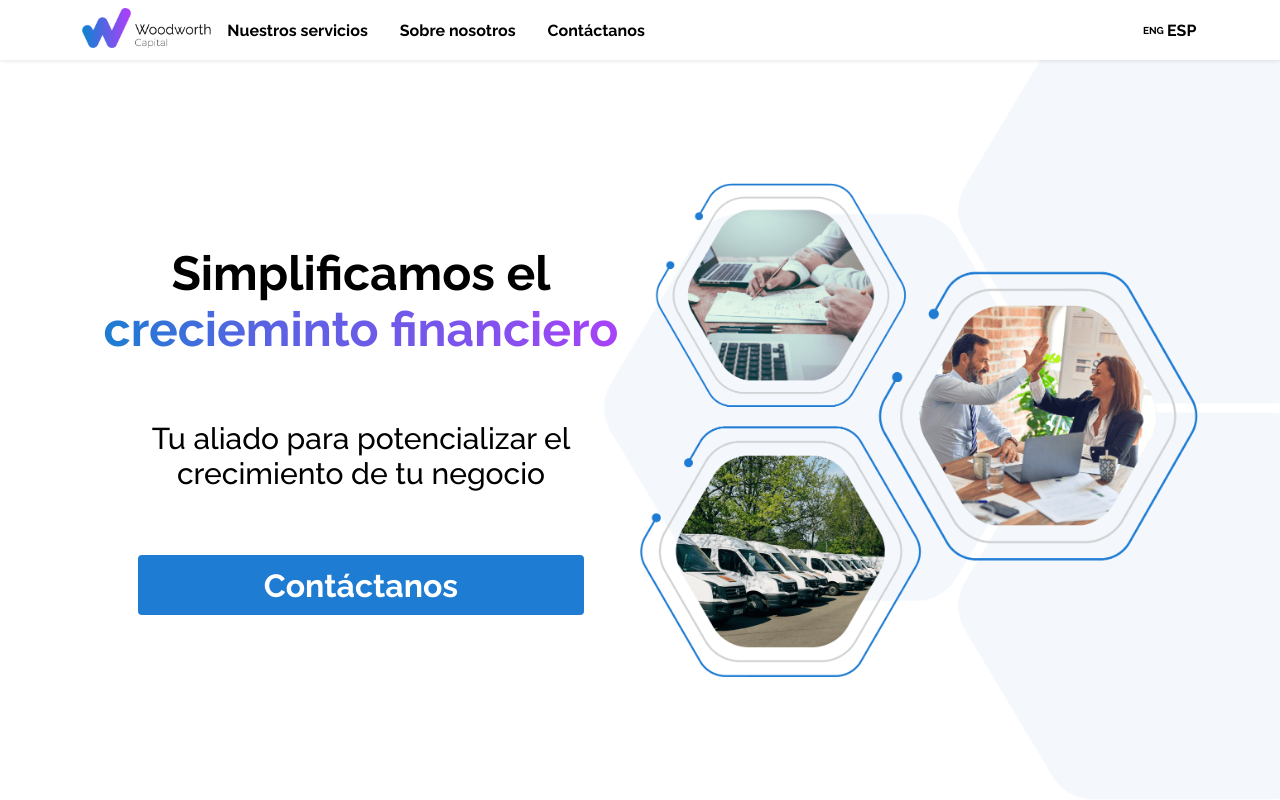
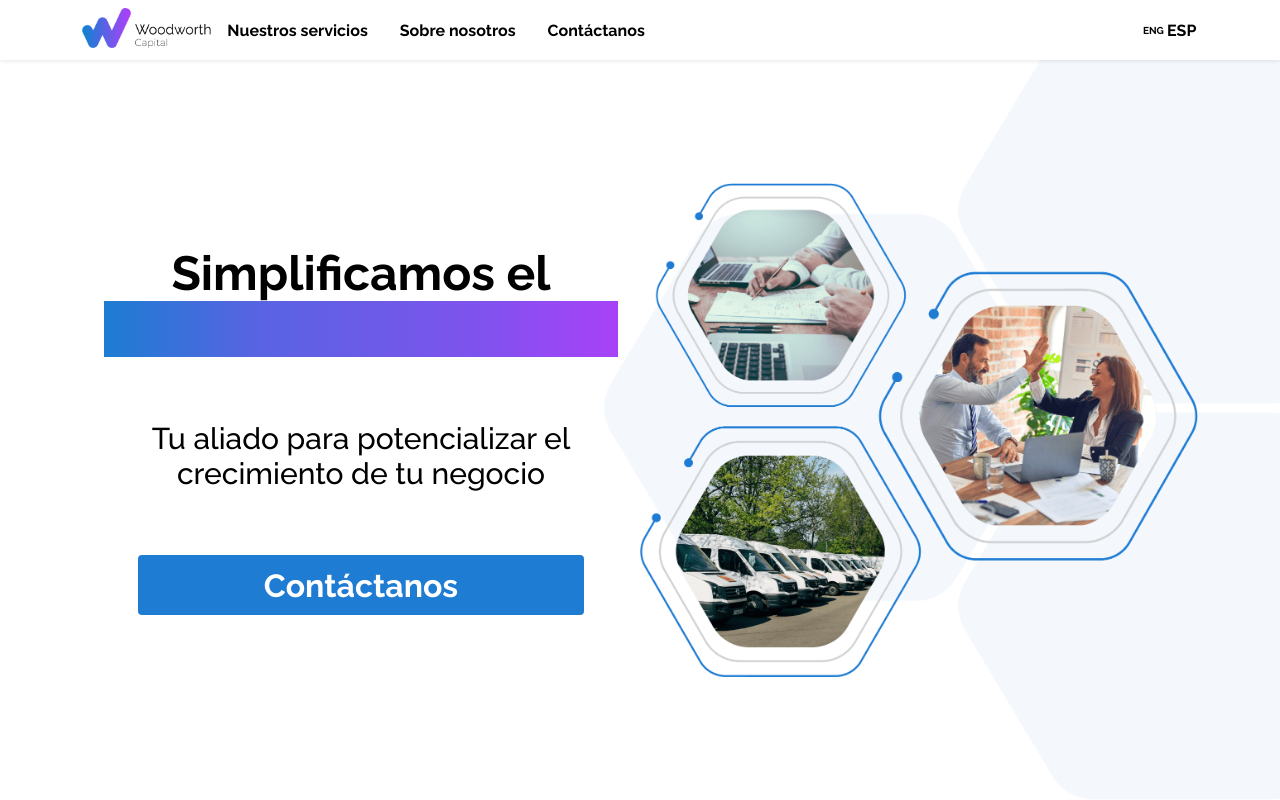
Before and after one commit to eneasbaroni/woodworth, a React (Create React App) app: page / in a window 1280 px wide. Shown: the top 800 px of the page. Built offline with nearby package versions, Linux system fonts and the light colour scheme.

Commit message:
css error

```diff
--- a/src/App.css
+++ b/src/App.css
@@ -38,7 +38,6 @@ p, label, input, .form-control, a {
 }
 
 .divContainer {
-  /* ver altura de Navbar y restarla */
   padding-top: 2rem;
   min-height: calc(100vh - 60px);
 }
--- a/src/components/Beneficios/beneficios.css
+++ b/src/components/Beneficios/beneficios.css
@@ -67,7 +67,6 @@
     grid-column: auto / span 1;
     width: 16rem;
     max-height: 3.5rem;
-    /* height: auto;   */
     margin: 1rem auto;
   }
 
--- a/src/components/Contacto/contacto.css
+++ b/src/components/Contacto/contacto.css
@@ -16,14 +16,13 @@
   font-weight: 700;
   color: var(--main-color);
   text-align: center;
-
 }
 
 .contactoTitle h2 span{
   font-size: 3.5rem;
   font-weight: 700;
   background: linear-gradient(90deg, #0D83CE -7.5%, #5764E2 29.04%, #7E53ED 72.16%, #B33DFB 107.5%);
-  -webkit-background-clip: text;
+  /* -webkit-background-clip: text; */
   -webkit-text-fill-color: transparent;
 }
 
--- a/src/components/Header/header.css
+++ b/src/components/Header/header.css
@@ -29,10 +29,6 @@
   padding: 0 1rem;
   height: auto;
 }
-
-/* .active {
-  color: #01ffdd !important;
-} */
 
 .langSelectors {
   display: flex;
--- a/src/components/Inicio/inicio.css
+++ b/src/components/Inicio/inicio.css
@@ -28,7 +28,7 @@
   font-size: 48px;
   font-weight: 700;
   background: linear-gradient(90deg, #0D83CE -7.5%, #5764E2 29.04%, #7E53ED 72.16%, #B33DFB 107.5%);
-  -webkit-background-clip: text;
+  /* -webkit-background-clip: text; */
   -webkit-text-fill-color: transparent;
 }
 
--- a/src/components/Servicios/servicios.css
+++ b/src/components/Servicios/servicios.css
@@ -160,7 +160,6 @@
 
   .servicioCapsula .servicioImg{
     width: 30%;
-    /* max-width: 100px; */
     height: auto;
     max-width: none;
   }
```
Also changed, not shown: src/components/Pasos/pasos.css (+0 -15 lines).
